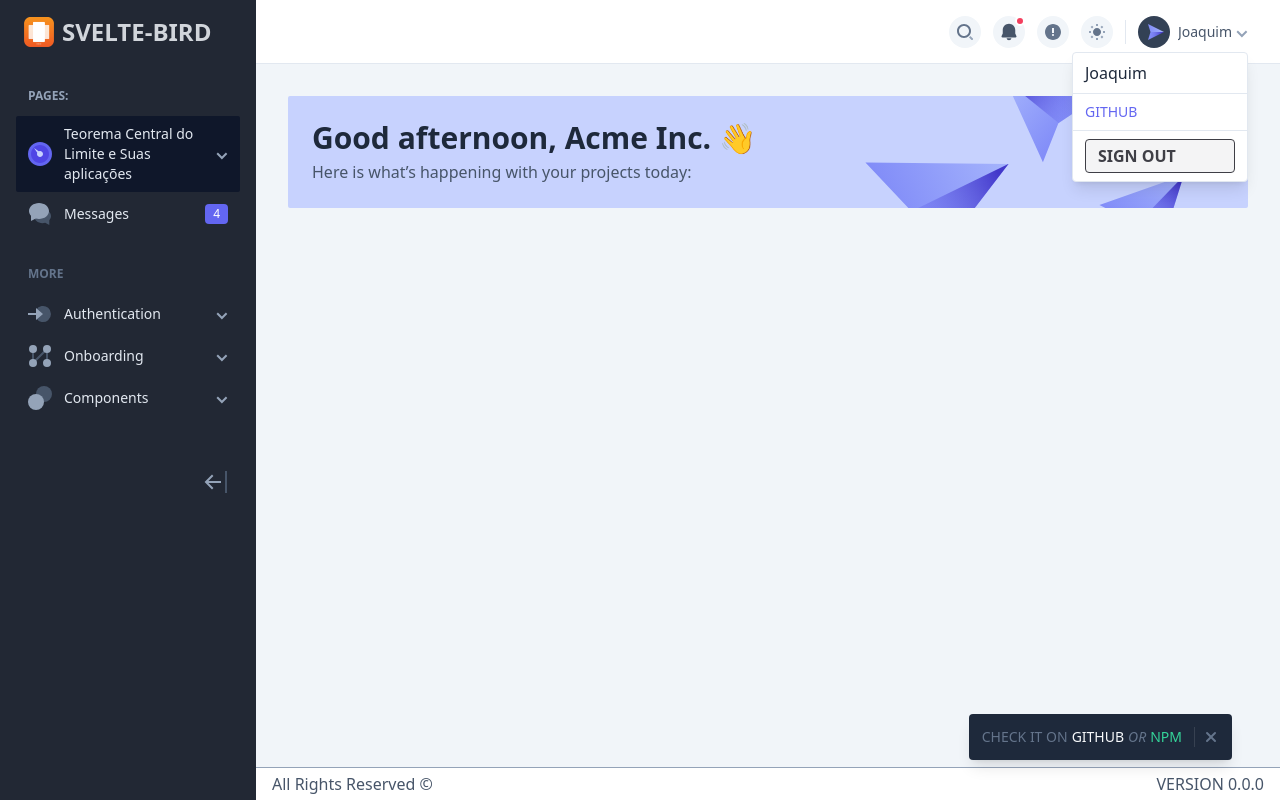
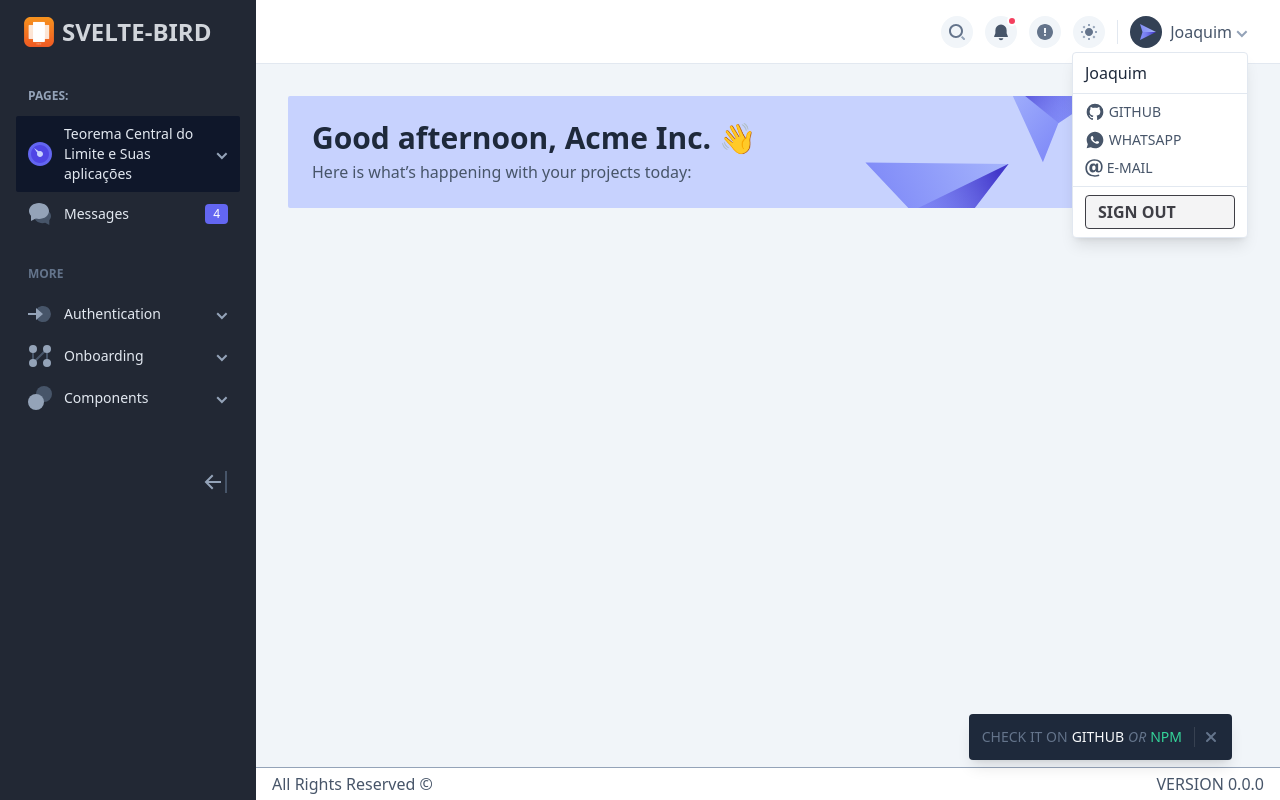
Before and after one commit to joaquimnetocel/svelte-bird, a SvelteKit app: page / in a window 1280 px wide. Both pictures are taken after a click on the button "Joaquim". Built offline with nearby package versions, Linux system fonts and the light colour scheme.

Commit message:
MAX BREAKPOINTS

```diff
--- a/src/lib/Notifications.svelte
+++ b/src/lib/Notifications.svelte
@@ -6,6 +6,18 @@
 	export let propTitle = 'NOTIFICATIONS:';
 	export let propData: typeNotificationsData = [];
 	export let propNotFoundMessage = 'NO NOTIFICATION FOUND!';
+	export let propIcon = `
+		<svg width="16" height="16" viewBox="0 0 16 16" xmlns="http://www.w3.org/2000/svg">
+			<path
+				class="fill-current text-slate-500 dark:text-slate-400"
+				d="M6.5 0C2.91 0 0 2.462 0 5.5c0 1.075.37 2.074 1 2.922V12l2.699-1.542A7.454 7.454 0 006.5 11c3.59 0 6.5-2.462 6.5-5.5S10.09 0 6.5 0z"
+			/>
+			<path
+				class="fill-current text-slate-400 dark:text-slate-500"
+				d="M16 9.5c0-.987-.429-1.897-1.147-2.639C14.124 10.348 10.66 13 6.5 13c-.103 0-.202-.018-.305-.021C7.231 13.617 8.556 14 10 14c.449 0 .886-.04 1.307-.11L15 16v-4h-.012C15.627 11.285 16 10.425 16 9.5z"
+			/>
+		</svg>
+	`;
 
 	let stateExpanded = false;
 </script>
@@ -17,20 +29,9 @@
 		aria-haspopup="true"
 		aria-expanded={stateExpanded}
 	>
-		<span class="sr-only">Notifications</span>
+		<span class="sr-only">{propTitle}</span>
 		<!-- eslint-disable-next-line svelte/no-at-html-tags -->
-		<slot name="slotIcon">
-			<svg class="w-4 h-4" viewBox="0 0 16 16" xmlns="http://www.w3.org/2000/svg">
-				<path
-					class="fill-current text-slate-500 dark:text-slate-400"
-					d="M6.5 0C2.91 0 0 2.462 0 5.5c0 1.075.37 2.074 1 2.922V12l2.699-1.542A7.454 7.454 0 006.5 11c3.59 0 6.5-2.462 6.5-5.5S10.09 0 6.5 0z"
-				/>
-				<path
-					class="fill-current text-slate-400 dark:text-slate-500"
-					d="M16 9.5c0-.987-.429-1.897-1.147-2.639C14.124 10.348 10.66 13 6.5 13c-.103 0-.202-.018-.305-.021C7.231 13.617 8.556 14 10 14c.449 0 .886-.04 1.307-.11L15 16v-4h-.012C15.627 11.285 16 10.425 16 9.5z"
-				/>
-			</svg>
-		</slot>
+		{@html propIcon}
 		{#if propNewNotifications}
 			<div
 				class="absolute right-0 top-0 h-2.5 w-2.5 rounded-full border-2 border-white bg-rose-500 dark:border-[#182235]"
--- a/src/lib/User.svelte
+++ b/src/lib/User.svelte
@@ -40,7 +40,7 @@
 		/>
 		<div class="flex items-center truncate">
 			<span
-				class="ml-2 text-sm font-medium truncate group-hover:text-slate-800 dark:text-slate-300 dark:group-hover:text-slate-200"
+				class="ml-2 !md:text-sm font-medium truncate group-hover:text-slate-800 dark:text-slate-300 dark:group-hover:text-slate-200"
 			>
 				{propTitle}
 			</span>
@@ -71,11 +71,12 @@
 					{#each propUserMenuArray as currentUserMenu}
 						<li>
 							<a
-								class="flex items-center px-3 py-1 text-sm font-medium text-indigo-500 hover:text-indigo-600 dark:hover:text-indigo-400"
+								class="flex items-center px-3 py-1 text-sm font-medium hover:bg-gray-200 dark:hover:text-indigo-400"
 								href={currentUserMenu.stringHref}
 								target={currentUserMenu.stringTarget}
 							>
-								{currentUserMenu.stringText}
+								<!-- eslint-disable-next-line svelte/no-at-html-tags -->
+								{@html currentUserMenu.stringText}
 							</a>
 						</li>
 					{/each}
@@ -84,7 +85,7 @@
 					<div class="mt-1 border-t border-slate-200 px-3 pt-2 pb-0.5 dark:border-slate-700">
 						<a
 							href={propButtonLink}
-							class="block px-3 py-1 font-semibold border rounded whitespace-nowrap bg-zinc-100 text-zinc-700 border-zinc-700 hover:bg-zinc-900 hover:text-white hover:border-transparent"
+							class="block px-3 py-1 font-semibold border rounded whitespace-nowrap bg-zinc-100 text-zinc-700 border-zinc-700 hover:bg-zinc-300 hover:border-transparent"
 						>
 							{propButtonText}
 						</a>
--- a/src/routes/+layout.svelte
+++ b/src/routes/+layout.svelte
@@ -4,6 +4,7 @@
 	import '../tailwind.css';
 	import { arrayNotificationsData } from './data/arrayNotificationsData.js';
 	import { arrayUserData } from './data/arrayUserData.js';
+	import { iconNotification } from './icons/iconNotification.js';
 	import imageLogo from './imageLogo.webp';
 	// DEVELOPMENT
 	//import '$lib/tailwind.generated.css'; // PRODUCTION
@@ -228,16 +229,9 @@
 				propData={arrayNotificationsData}
 				propNewNotifications={true}
 				propTitle="NOTIFICATIONS:"
-			>
-				<span slot="slotIcon">
-					<svg xmlns="http://www.w3.org/2000/svg" width="20" height="20" viewBox="0 0 48 48">
-						<path
-							fill="currentColor"
-							d="M24 4C15.716 4 9 10.716 9 19v8.486l-2.804 6.356A2.25 2.25 0 0 0 8.254 37h31.492a2.25 2.25 0 0 0 2.058-3.158L39 27.487V19c0-8.284-6.716-15-15-15Zm0 40a6.002 6.002 0 0 1-5.917-5h11.834A6.002 6.002 0 0 1 24 44Z"
-						/>
-					</svg>
-				</span>
-			</Notifications>
+				propIcon={iconNotification}
+				propNotFoundMessage={'NO NOTIFICATION FOUND!'}
+			/>
 			<div class="relative inline-flex">
 				<button
 					class="flex items-center justify-center w-8 h-8 rounded-full false bg-slate-100 hover:bg-slate-200 dark:bg-slate-700 dark:hover:bg-slate-600/80"
@@ -318,6 +312,7 @@
 				propTitle="Joaquim"
 				propInternalTitle="Joaquim"
 				propButtonText="SIGN OUT"
+				propButtonLink="/"
 				propImage={undefined}
 			/>
 		</div>
--- a/src/routes/data/arrayUserData.ts
+++ b/src/routes/data/arrayUserData.ts
@@ -1,9 +1,22 @@
 import type { typeUserData } from '$lib/index.js';
+import { iconEmail } from '../icons/iconEmail.js';
+import { iconGithub } from '../icons/iconGithub.js';
+import { iconWhatsapp } from '../icons/iconWhatsapp.js';
 
 export const arrayUserData: typeUserData = [
 	{
-		stringText: 'GITHUB',
+		stringText: `${iconGithub}&nbsp;GITHUB`,
 		stringTarget: '_blank',
 		stringHref: 'https://github.com/joaquimnetocel/svelte-bird',
 	},
+	{
+		stringText: `${iconWhatsapp}&nbsp;WHATSAPP`,
+		stringTarget: '_blank',
+		stringHref: `https://api.whatsapp.com/send?phone=5532991313703&text=${'Hello'}!`,
+	},
+	{
+		stringText: `${iconEmail}&nbsp;E-MAIL`,
+		stringTarget: '_blank',
+		stringHref: `https://api.whatsapp.com/send?phone=5532991313703&text=${'Hello'}!`,
+	},
 ];
--- /dev/null
+++ b/src/routes/icons/iconEmail.ts
@@ -0,0 +1,3 @@
+export const iconEmail = `
+	<svg xmlns="http://www.w3.org/2000/svg" width="18" height="18" viewBox="0 0 20 20"><path fill="currentColor" d="M14.608 12.172c0 .84.239 1.175.864 1.175c1.393 0 2.28-1.775 2.28-4.727c0-4.512-3.288-6.672-7.393-6.672c-4.223 0-8.064 2.832-8.064 8.184c0 5.112 3.36 7.896 8.52 7.896c1.752 0 2.928-.192 4.727-.792l.386 1.607c-1.776.577-3.674.744-5.137.744c-6.768 0-10.393-3.72-10.393-9.456c0-5.784 4.201-9.72 9.985-9.72c6.024 0 9.215 3.6 9.215 8.016c0 3.744-1.175 6.6-4.871 6.6c-1.681 0-2.784-.672-2.928-2.161c-.432 1.656-1.584 2.161-3.145 2.161c-2.088 0-3.84-1.609-3.84-4.848c0-3.264 1.537-5.28 4.297-5.28c1.464 0 2.376.576 2.782 1.488l.697-1.272h2.016v7.057h.002zm-2.951-3.168c0-1.319-.985-1.872-1.801-1.872c-.888 0-1.871.719-1.871 2.832c0 1.68.744 2.616 1.871 2.616c.792 0 1.801-.504 1.801-1.896v-1.68z"/></svg>
+`;
--- /dev/null
+++ b/src/routes/icons/iconGithub.ts
@@ -0,0 +1,3 @@
+export const iconGithub = `
+	<svg xmlns="http://www.w3.org/2000/svg" width="20" height="20" viewBox="0 0 24 24"><path fill="currentColor" d="M12 2A10 10 0 0 0 2 12c0 4.42 2.87 8.17 6.84 9.5c.5.08.66-.23.66-.5v-1.69c-2.77.6-3.36-1.34-3.36-1.34c-.46-1.16-1.11-1.47-1.11-1.47c-.91-.62.07-.6.07-.6c1 .07 1.53 1.03 1.53 1.03c.87 1.52 2.34 1.07 2.91.83c.09-.65.35-1.09.63-1.34c-2.22-.25-4.55-1.11-4.55-4.92c0-1.11.38-2 1.03-2.71c-.1-.25-.45-1.29.1-2.64c0 0 .84-.27 2.75 1.02c.79-.22 1.65-.33 2.5-.33c.85 0 1.71.11 2.5.33c1.91-1.29 2.75-1.02 2.75-1.02c.55 1.35.2 2.39.1 2.64c.65.71 1.03 1.6 1.03 2.71c0 3.82-2.34 4.66-4.57 4.91c.36.31.69.92.69 1.85V21c0 .27.16.59.67.5C19.14 20.16 22 16.42 22 12A10 10 0 0 0 12 2Z"/></svg>
+`;
--- /dev/null
+++ b/src/routes/icons/iconNotification.ts
@@ -0,0 +1,5 @@
+export const iconNotification = `
+	<svg xmlns="http://www.w3.org/2000/svg" width="20" height="20" viewBox="0 0 16 16">
+		<path fill="currentColor" d="M8 2a4.5 4.5 0 0 0-4.5 4.5v2.401l-.964 2.414A.5.5 0 0 0 3 12h10a.5.5 0 0 0 .464-.685L12.5 8.9V6.5A4.5 4.5 0 0 0 8 2Zm0 12.5A2 2 0 0 1 6.063 13h3.874A2 2 0 0 1 8 14.5Z"/>
+	</svg>
+`;
--- /dev/null
+++ b/src/routes/icons/iconWhatsapp.ts
@@ -0,0 +1,3 @@
+export const iconWhatsapp = `
+<svg xmlns="http://www.w3.org/2000/svg" width="20" height="20" viewBox="0 0 24 24"><path fill="currentColor" d="M12.001 2c5.523 0 10 4.477 10 10s-4.477 10-10 10a9.954 9.954 0 0 1-5.03-1.355L2.005 22l1.352-4.968A9.953 9.953 0 0 1 2.001 12c0-5.523 4.477-10 10-10ZM8.593 7.3l-.2.008a.961.961 0 0 0-.372.1a1.293 1.293 0 0 0-.294.228c-.12.113-.188.211-.261.306A2.73 2.73 0 0 0 6.9 9.62c.002.49.13.967.33 1.413c.409.902 1.082 1.857 1.97 2.742c.214.213.424.427.65.626a9.448 9.448 0 0 0 3.84 2.046l.568.087c.185.01.37-.004.556-.013a1.99 1.99 0 0 0 .833-.231a4.83 4.83 0 0 0 .383-.22s.043-.028.125-.09c.135-.1.218-.171.33-.288c.083-.086.155-.187.21-.302c.078-.163.156-.474.188-.733c.024-.198.017-.306.014-.373c-.004-.107-.093-.218-.19-.265l-.582-.261s-.87-.379-1.402-.621a.497.497 0 0 0-.176-.041a.482.482 0 0 0-.378.127c-.005-.002-.072.055-.795.931a.35.35 0 0 1-.368.13a1.43 1.43 0 0 1-.191-.066c-.124-.052-.167-.072-.252-.108a6.025 6.025 0 0 1-1.575-1.003c-.126-.11-.243-.23-.363-.346a6.297 6.297 0 0 1-1.02-1.268l-.059-.095a.923.923 0 0 1-.102-.205c-.038-.147.061-.265.061-.265s.243-.266.356-.41c.11-.14.203-.276.263-.373c.118-.19.155-.385.093-.536c-.28-.684-.57-1.365-.868-2.041c-.059-.134-.234-.23-.393-.249c-.054-.006-.108-.012-.162-.016a3.385 3.385 0 0 0-.403.004l.201-.008Z"/></svg>
+`;
--- a/tailwind.config.js
+++ b/tailwind.config.js
@@ -19,6 +19,13 @@ export default {
 			colors: {
 				colorDark: '#222834',
 			},
+			screens: {
+				'!sm': { max: '640px' },
+				'!md': { max: '768px' },
+				'!lg': { max: '1024px' },
+				'!xl': { max: '1280px' },
+				'!2xl': { max: '1536px' },
+			},
 			/////
 		},
 	},
```
